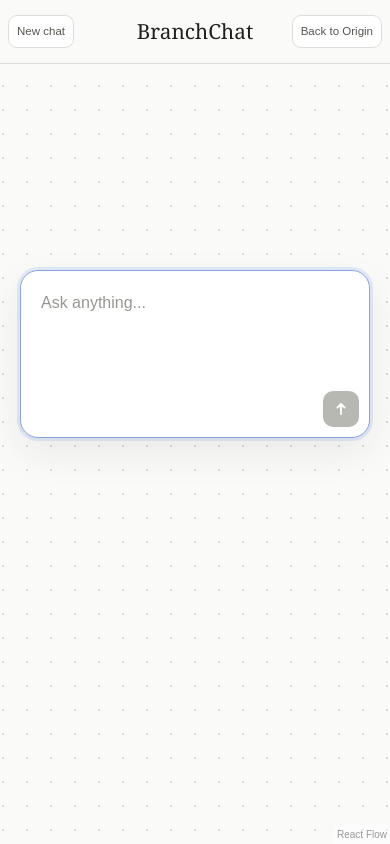
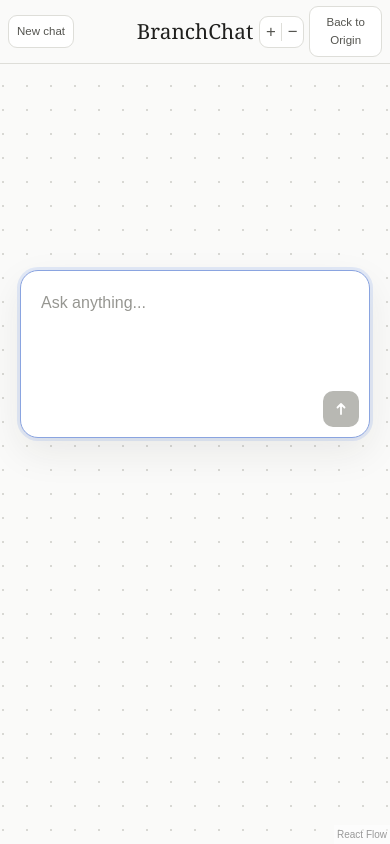
Before and after one commit to qtranwww/BranchChat, a Next.js app: page / in a window 390 px wide. Built offline with nearby package versions, Linux system fonts and the light colour scheme.

Commit message:
add zoom controls

```diff
--- a/app/globals.css
+++ b/app/globals.css
@@ -81,8 +81,48 @@ textarea {
   transition: border-color 140ms ease, color 140ms ease, background 140ms ease;
 }
 
-.app-toolbar__action:last-child {
+.app-toolbar__right {
   justify-self: end;
+  display: flex;
+  align-items: center;
+  gap: 10px;
+}
+
+.zoom-control {
+  display: flex;
+  align-items: center;
+  overflow: hidden;
+  border: 1px solid var(--border);
+  border-radius: 9px;
+  background: #ffffff;
+}
+
+.zoom-control button {
+  width: 34px;
+  height: 34px;
+  border: 0;
+  padding: 0;
+  color: #555550;
+  background: transparent;
+  cursor: pointer;
+  font-size: 1.05rem;
+}
+
+.zoom-control span {
+  width: 1px;
+  height: 18px;
+  background: var(--border);
+}
+
+.zoom-control button:hover {
+  color: var(--ink);
+  background: #f5f5f2;
+}
+
+.zoom-control button:focus-visible {
+  position: relative;
+  outline: 3px solid rgb(53 106 230 / 25%);
+  outline-offset: -3px;
 }
 
 .app-toolbar__action:hover {
@@ -577,6 +617,15 @@ h1 {
     font-size: 0.72rem;
   }
 
+  .app-toolbar__right {
+    gap: 5px;
+  }
+
+  .zoom-control button {
+    width: 28px;
+    height: 30px;
+  }
+
   .empty-chat {
     top: 42%;
   }
--- a/components/chat-experience.tsx
+++ b/components/chat-experience.tsx
@@ -26,12 +26,18 @@ type BranchDraftState = {
   side: BranchSide;
 };
 
+type ZoomRequest = {
+  id: number;
+  delta: number;
+};
+
 export function ChatExperience() {
   const [conversation, setConversation] = useState<ConversationState>(createConversation);
   const [activeNodeId, setActiveNodeId] = useState<string | null>(null);
   const [branchDraft, setBranchDraft] = useState<BranchDraftState | null>(null);
   const [sessionKey, setSessionKey] = useState(0);
   const [originRequest, setOriginRequest] = useState(0);
+  const [zoomRequest, setZoomRequest] = useState<ZoomRequest>({ id: 0, delta: 0 });
   const nextNodeId = useRef(0);
   const nextBranchId = useRef(0);
   const sessionVersion = useRef(0);
@@ -140,6 +146,10 @@ export function ChatExperience() {
     setSessionKey((currentKey) => currentKey + 1);
   }
 
+  function changeZoom(delta: number) {
+    setZoomRequest((request) => ({ id: request.id + 1, delta }));
+  }
+
   function addNode(question: string, branchId = MAIN_BRANCH_ID) {
     if (activeNodeId) {
       return;
@@ -215,6 +225,16 @@ export function ChatExperience() {
           New chat
         </button>
         <h1 id="page-title">BranchChat</h1>
+        <div className="app-toolbar__right">
+          <div className="zoom-control" aria-label="Canvas zoom">
+            <button type="button" aria-label="Zoom in" onClick={() => changeZoom(0.1)}>
+              +
+            </button>
+            <span aria-hidden="true" />
+            <button type="button" aria-label="Zoom out" onClick={() => changeZoom(-0.1)}>
+              −
+            </button>
+          </div>
           <button
             type="button"
             className="app-toolbar__action"
@@ -222,12 +242,14 @@ export function ChatExperience() {
           >
             Back to Origin
           </button>
+        </div>
       </header>
 
       <ConversationFlow
         key={sessionKey}
         conversation={conversation}
         originRequest={originRequest}
+        zoomRequest={zoomRequest}
         renderComposer={renderTipComposer}
         onRetry={retryNode}
         branchDraft={branchDraft}
--- a/lib/conversation-layout.ts
+++ b/lib/conversation-layout.ts
@@ -186,6 +186,7 @@ export function getHorizontalViewportBounds(
   positions: Readonly<Record<string, NodePosition>>,
   viewportWidth: number,
   nodeWidth: number,
+  zoom = 1,
 ): HorizontalViewportBounds {
   const nodeCenters = Object.values(positions).map(
     (position) => position.x + nodeWidth / 2,
@@ -198,7 +199,7 @@ export function getHorizontalViewportBounds(
   const viewportCenter = viewportWidth / 2;
 
   return {
-    minX: viewportCenter - Math.max(...nodeCenters),
-    maxX: viewportCenter - Math.min(...nodeCenters),
+    minX: viewportCenter - Math.max(...nodeCenters) * zoom,
+    maxX: viewportCenter - Math.min(...nodeCenters) * zoom,
   };
 }
```
Also changed, not shown: components/conversation-flow.tsx (+74 -32 lines), 1 other file (tests, documents, lock files or other folders). Lines whose indentation alone changed are shown as unchanged.
